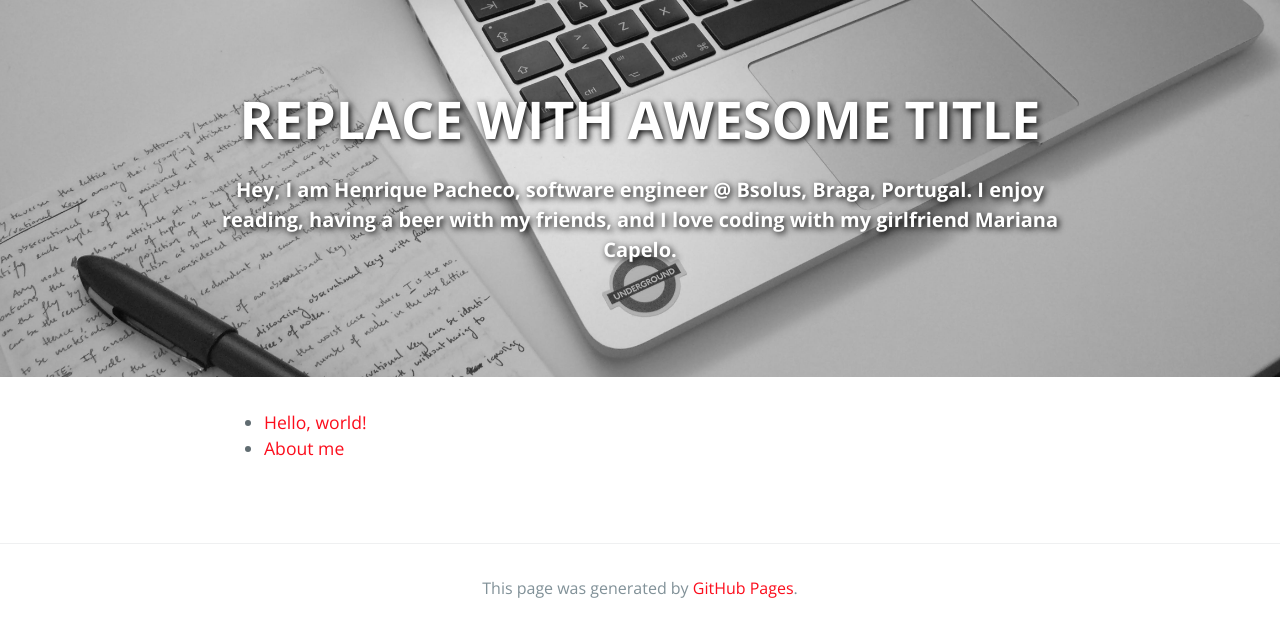
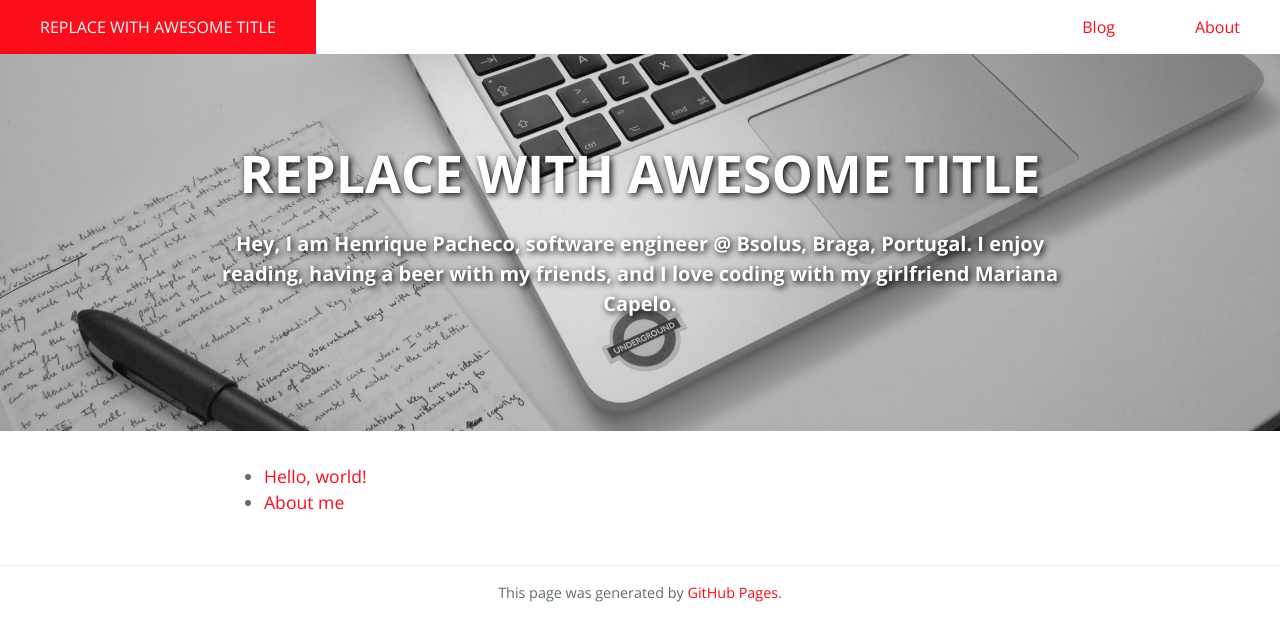
Before and after one commit to ikas/ikas.github.io, a Jekyll site: the page built from index.md, in a window 1280 px wide. Shown: the top 641 px of the page. Built offline with Jekyll 4.4.1, drawn with Linux system fonts in a browser that asks for light colours; our own code applies the rules of GitHub Pages for plain Markdown files.

Commit message:
start of header nav

```diff
--- /dev/null
+++ b/_includes/header.html
@@ -0,0 +1,11 @@
+<nav class="header-nav">
+    <ul class="main-nav">
+        <li><a href="/" class="logo">{{ site.title }}</a></li>
+        <li><a href="/blog" {% if page.url == "/blog" %}class="active"{% endif %}>
+            Blog
+        </a></li>
+        <li><a href="/about/" {% if page.url == "/about/" %}class="active"{% endif %}>
+            About
+        </a></li>
+    </ul>
+</nav>
--- a/_layouts/default.html
+++ b/_layouts/default.html
@@ -2,7 +2,6 @@
 <html lang="{{ site.lang | default: "en-US" }}">
   <head>
     <meta charset="UTF-8">
-
     {% seo %}
     <meta name="description" content="{{ page.description | default: site.description | default: site.github.project_tagline }}"/>
     <meta name="viewport" content="width=device-width, initial-scale=1">
@@ -11,6 +10,8 @@
     <link rel="stylesheet" href="{{ '/assets/css/style.css?v=' | append: site.github.build_revision | relative_url }}">
   </head>
   <body>
+    {% include header.html %}
+    <div class="site-content">
       <section class="page-header">
         <h1 class="project-name">{{ site.title | default: site.github.repository_name }}</h1>
         <h2 class="project-tagline">{{ site.description | default: site.github.project_tagline }}</h2>
@@ -23,5 +24,6 @@
       {% include footer.html %}
 
       {% include ga.html %}
+    </div>
   </body>
 </html>
--- a/_layouts/post.html
+++ b/_layouts/post.html
@@ -4,7 +4,7 @@ layout: default
 <section class="hero">
   <div class="small-container">
     <h2>{{ page.title }}</h2>
-    <p>{{ page.date }}</p>
+    <p>{{ page.date | date_to_string }}</p>
   </div>
 </section>
 
--- a/_sass/jekyll-theme-cayman.scss
+++ b/_sass/jekyll-theme-cayman.scss
@@ -329,21 +329,20 @@ a {
 }
 
 .site-footer {
-  padding-top: 2rem;
-  margin-top: 2rem;
   border-top: solid 1px $hr-border-color;
   text-align: center;
+  padding: 1rem;
 
   @include large {
-    font-size: 1rem;
+    font-size: 0.9rem;
   }
 
   @include medium {
-    font-size: 1rem;
+    font-size: 0.9rem;
   }
 
   @include small {
-    font-size: 0.9rem;
+    font-size: 0.8rem;
   }
 }
 
@@ -352,6 +351,33 @@ a {
   font-weight: bold;
 }
 
-.site-footer-credits {
-  color: $blockquote-text-color;
+
+.header-nav {
+  .main-nav {
+    display: flex;
+    margin: 0;
+    list-style: none;
+    padding-left: 0;
+
+    li:first-child {
+      margin-right: auto;
+    }
+
+    a {
+      color: $theme-default;
+      display: block;
+      padding: 15px 40px;
+      text-decoration: none;
+
+      &.active {
+        text-decoration: underline;
+      }
+    }
+
+    .logo {
+      background: $theme-default;
+      color: white;
+      text-transform: uppercase;
+    }
+  }
 }
```
Lines whose indentation alone changed are shown as unchanged.
